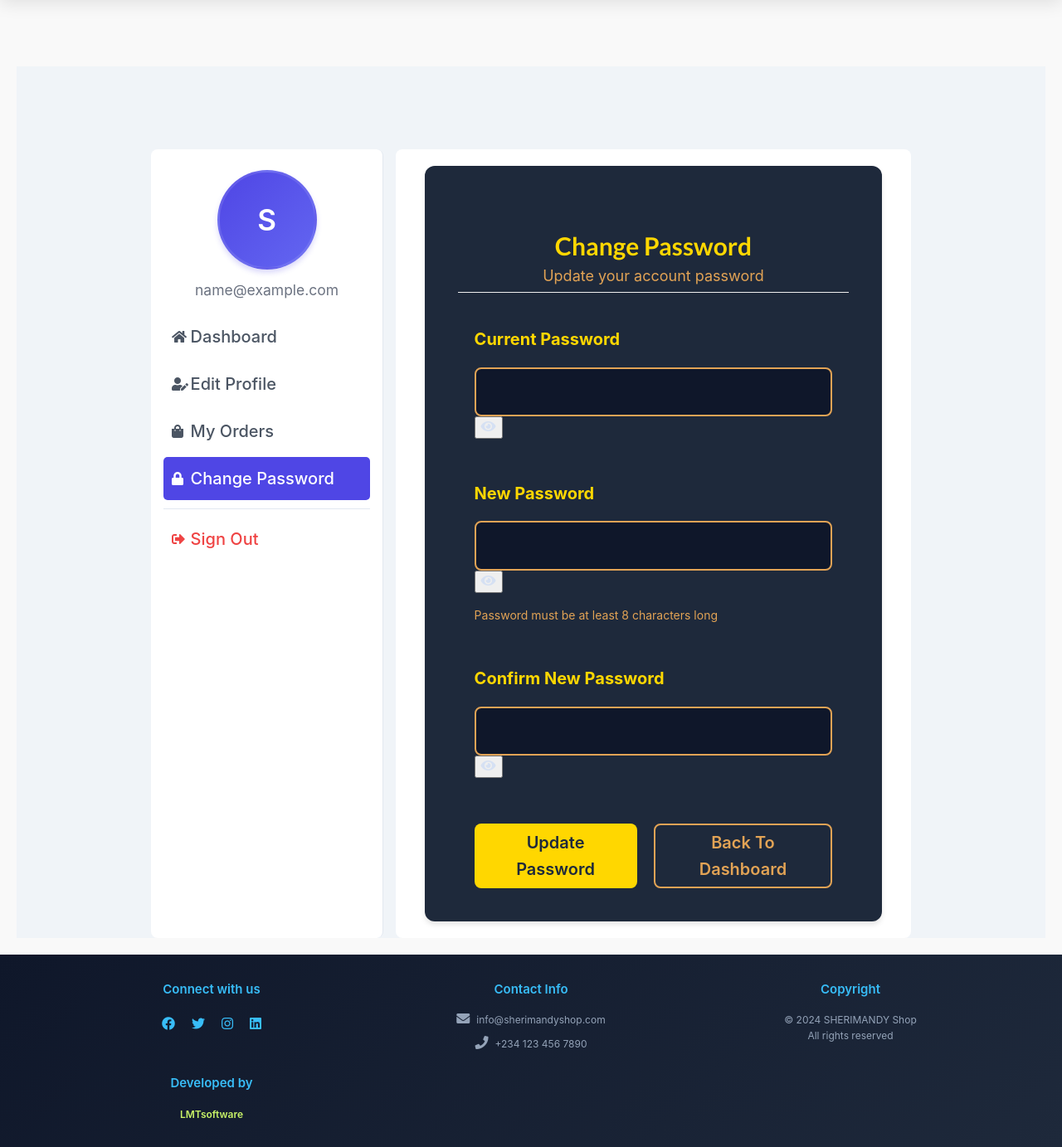
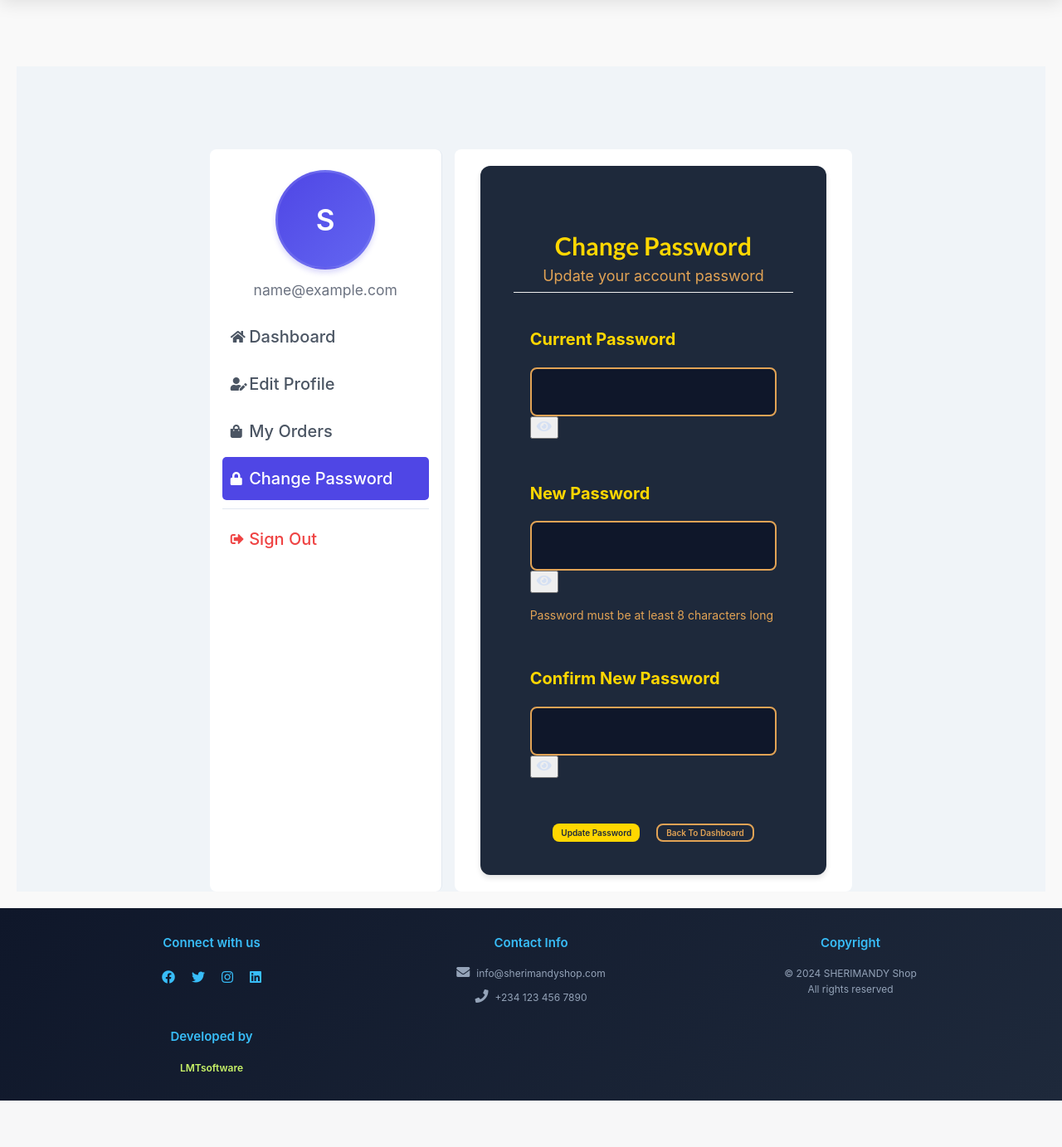
Before and after one commit to JimmyOlsen05/sherimandyshop, a Django app: page /accounts/change_password/ in a window 1280 px wide. Shown: the part 120-1503 px from the top of the page at 83% size. After the commit the page ends 1447 px from the top, so only its background shows below. Run offline with Django 3.2, Linux system fonts and the light colour scheme; the visitor is signed in with stand-in values (Sample User, id 1); data that the repository does not hold is empty; some libraries are stand-ins or nearby versions.

Commit message:
Updated features and fixed bugs

```diff
--- a/templates/shop/accounts/dashboard/change_password.html
+++ b/templates/shop/accounts/dashboard/change_password.html
@@ -134,8 +134,8 @@
 
 .form-actions button,
 .form-actions a {
-    font-size: 2rem;
-    padding: 0.5rem 2rem;
+    font-size: 1rem;
+    padding: 0.1rem 1.0rem;
     border-radius: 8px;
     cursor: pointer;
     font-weight: 600;
```
